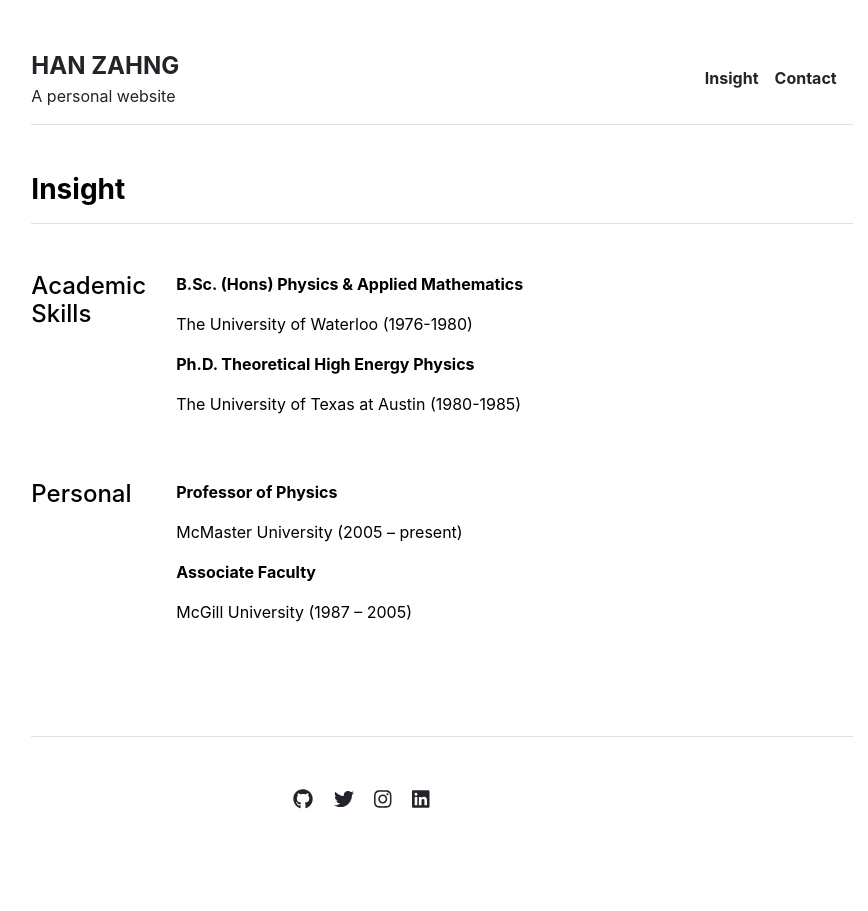
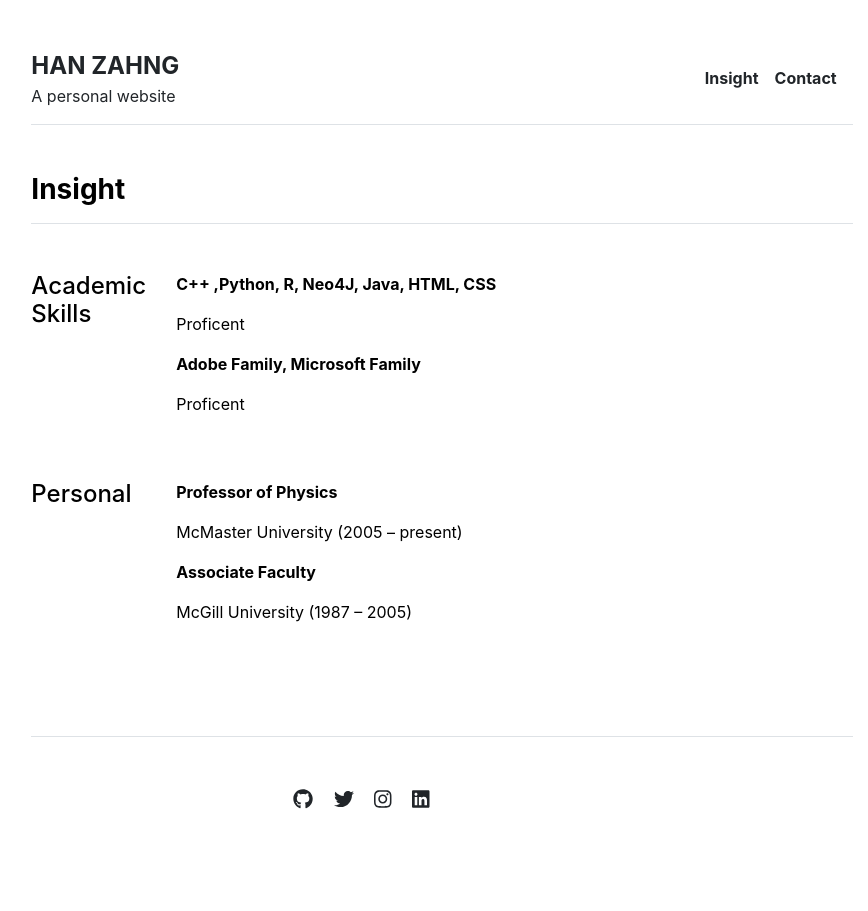
Before and after one commit to dukerosen/personal-website, a Jekyll site: the page built from cv.md, in a window 1280 px wide. Shown: the whole page, without its empty margins (198-1066 px from the left). Built offline with Jekyll 4.4.1, drawn with Linux system fonts in a browser that asks for light colours.

Commit message:
Update education.yml

```diff
--- a/_data/cv/education.yml
+++ b/_data/cv/education.yml
@@ -1,5 +1,5 @@
-- title: 'B.Sc. (Hons) Physics & Applied Mathematics'
-  description: 'The University of Waterloo (1976-1980)'
+- title: 'C++ ,Python, R, Neo4J, Java, HTML, CSS'
+  description: 'Proficent'
 
-- title: 'Ph.D. Theoretical High Energy Physics'
-  description: 'The University of Texas at Austin (1980-1985)'
+- title: 'Adobe Family, Microsoft Family'
+  description: 'Proficent'
```
